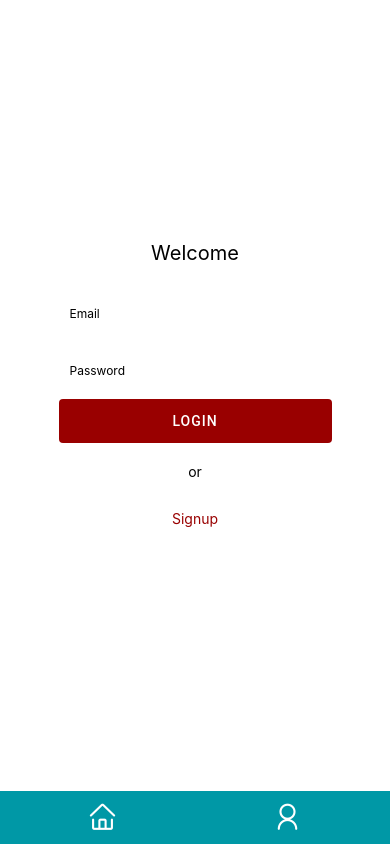
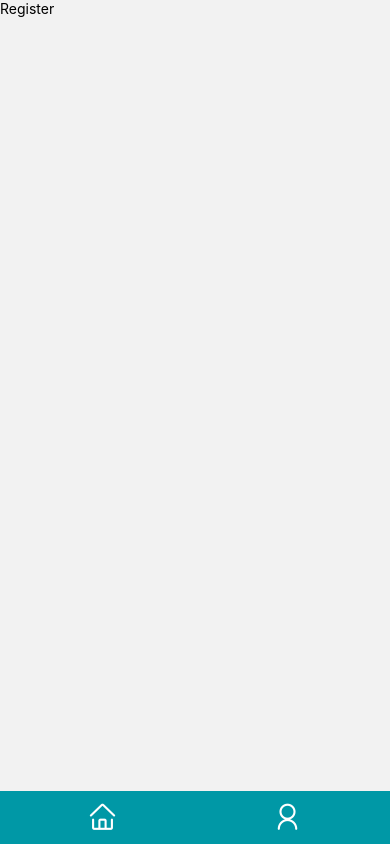
Before and after one commit to shahzaibansari123/Shezi-ReactNativeApp-ToDoList-DailyGoals, a React Native app in the folder todoapp/: screen /Register in a window 390 px wide. Built offline with nearby package versions, Linux system fonts and the light colour scheme.

Commit message:
work complete

```diff
--- a/todoapp/Main.jsx
+++ b/todoapp/Main.jsx
@@ -2,11 +2,12 @@ import { View, Text } from "react-native";
 import React from "react";
 import { NavigationContainer } from "@react-navigation/native";
 import { createNativeStackNavigator } from "@react-navigation/native-stack";
+
 import Home from "./screens/Home";
 import Login from "./screens/Login";
-
 import Profile from "./screens/Profile";
 import Footer from "./components/Footer";
+import Register from "./screens/Register";
 
 const Main = () => {
   const Stack = createNativeStackNavigator();
@@ -16,6 +17,7 @@ const Main = () => {
       <Stack.Navigator initialRouteName="Login">
         <Stack.Screen name="Home" component={Home} options={{headerShown: false}}/>
         <Stack.Screen name="Login" component={Login} options={{headerShown: false}}/>
+        <Stack.Screen name="Register" component={Register} options={{headerShown: false}}/>
         <Stack.Screen name="Profile" component={Profile} />
 
 
--- a/todoapp/screens/Login.jsx
+++ b/todoapp/screens/Login.jsx
@@ -7,8 +7,10 @@ import {
 } from "react-native";
 import React, { useState } from "react";
 import { Button } from "react-native-paper";
+// import { useNavigation } from "@react-navigation/native";
 
-const Login = () => {
+const Login = ({navigation}) => {
+  // const navigation = useNavigation();
   const [email, setEmail] = useState("");
   const [password, setPassword] = useState("");
   const loginHandler = () => {
@@ -48,7 +50,7 @@ const Login = () => {
         <Text style={{ color: "#fff" }}>Login</Text>
       </Button>
       <Text style={{ marginTop: 20 }}>or</Text>
-      <TouchableOpacity onPress={() => navigate.navigate("register")}>
+      <TouchableOpacity onPress={() => navigation.navigate("Register")}>
         <Text style={{ color: "#900", height: 30, margin: 30 }}>Signup</Text>
       </TouchableOpacity>
     </View>
@@ -69,9 +71,9 @@ const Styles = StyleSheet.create({
     marginVertical: 10,
     borderColor: "transparent",
   },
-  btn:{
+  btn: {
     backgroundColor: "#900",
     width: "70%",
     padding: 5,
-  }
+  },
 });
--- /dev/null
+++ b/todoapp/screens/Register.jsx
@@ -0,0 +1,14 @@
+import { StyleSheet, Text, View } from 'react-native'
+import React from 'react'
+
+const Register = () => {
+  return (
+    <View>
+      <Text>Register</Text>
+    </View>
+  )
+}
+
+export default Register
+
+const styles = StyleSheet.create({})
```
